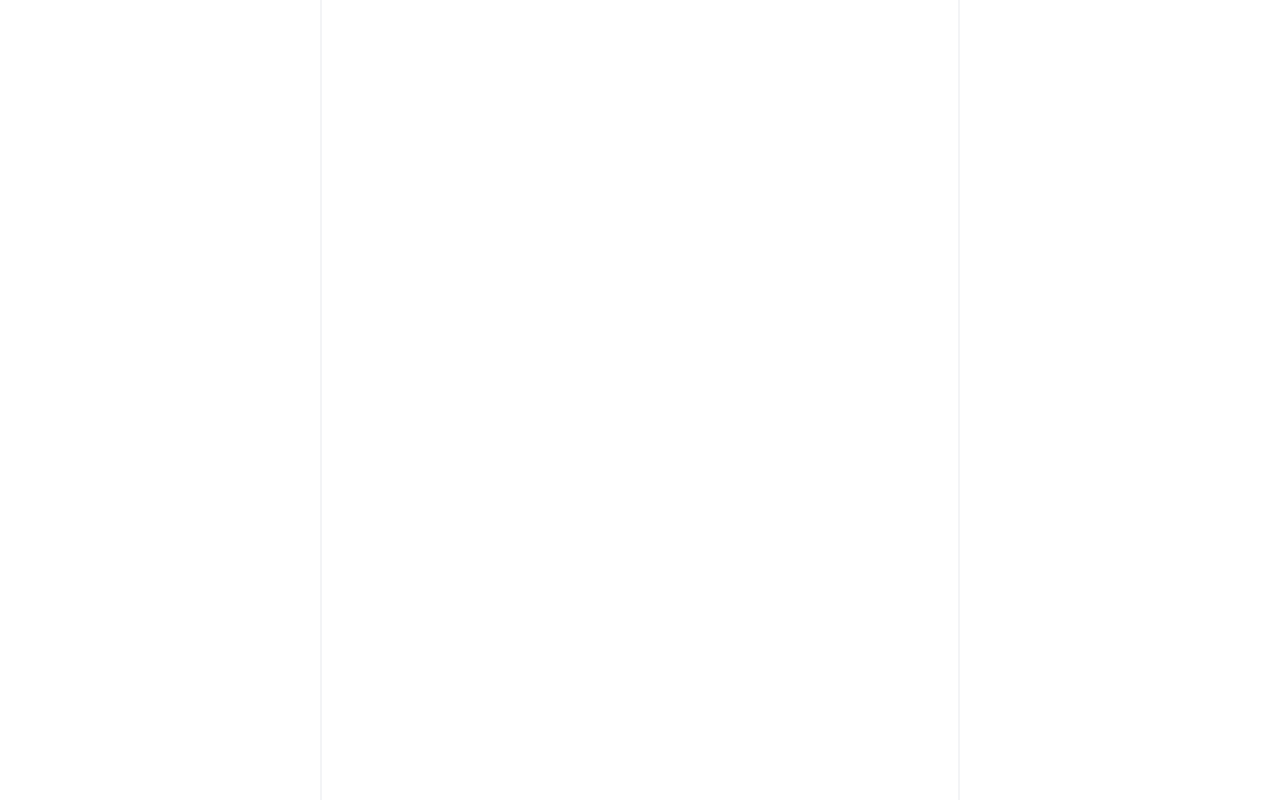
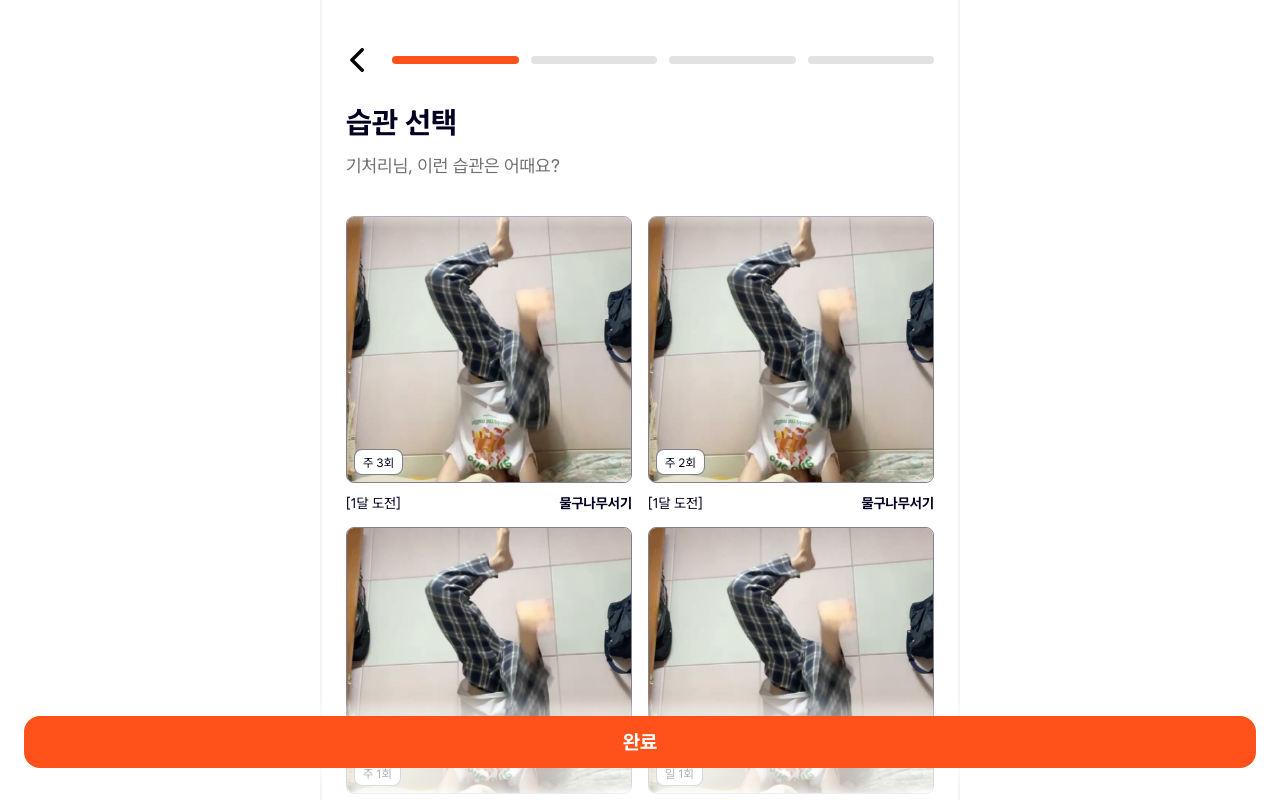
Before and after one commit to team-jangjak/chagok-fe, a React (Vite) app: page /createHabit in a window 1280 px wide. Before the commit this address had no page. Built offline with nearby package versions, Linux system fonts and the light colour scheme.

Commit message:
[CHA-130] feat: HabitPhotoCard 컴포넌트 제작 및 ProgressActionBar, PrimaryButton 수정 / 습관 생성 1페이지 제작

```diff
--- a/src/app/App.tsx
+++ b/src/app/App.tsx
@@ -7,6 +7,7 @@ import MainLayout from '@app/layouts/MainLayout';
 import HomePage from '@pages/main/HomePage';
 import HistoryPage from '@pages/main/HistoryPage';
 import MyPage from '@pages/main/MyPage';
+import CreateHabit from '@pages/createHabit/CreateHabit';
 
 // 모든 컴포넌트를 포함하는 최상단 컴포넌트
 function App() {
@@ -22,6 +23,8 @@ function App() {
           <Route path="history" element={<HistoryPage />} />
           <Route path="my" element={<MyPage />} />
         </Route>
+        {/* 습관 생성 페이지 */}
+        <Route path="createHabit" element={<CreateHabit />} />
       </Routes>
     </div>
   );
--- /dev/null
+++ b/src/features/createHabit/components/CreateHabitPage1.tsx
@@ -0,0 +1,42 @@
+/*
+	[습관 생성 페이지 1번째 페이지]
+	-> 기존에 서비스에서 다른 사람들이 생성해 놓은 템플릿
+		or 직접 습관 만들기를 선택할 수 있는 페이지
+*/
+import { habitPhotoCards } from '@features/mockdata';
+import HabitPhotoCard from '@shared/ui/HabitPhotoCard';
+
+function CreateHabitPage1() {
+  return (
+    <>
+      {/* 헤더 영역 */}
+      <div className="w-full mb-4 flex flex-col items-start justify-start gap-3">
+        <span className="text-3xl font-bold text-text">습관 선택</span>
+        <span className="text-lg font-normal text-darkgray">기처리님, 이런 습관은 어때요?</span>
+      </div>
+      {/* 카드 나열할 grid 레이아웃 - mask로 상단/하단 페이드 효과 적용 */}
+      <div
+        className="w-full flex-1 pb-24 pt-5 overflow-y-auto grid grid-cols-2 overflow-auto [&::-webkit-scrollbar]:hidden [-ms-overflow-style:none] [scrollbar-width:none] gap-4"
+        style={{
+          // 상단 페이드 효과 적용
+          maskImage:
+            'linear-gradient(to bottom, transparent 0%, black 32px, black calc(100% - 48px), transparent 100%)',
+          // 하단 페이드 효과 적용
+          WebkitMaskImage:
+            'linear-gradient(to bottom, transparent 0%, black 32px, black calc(100% - 48px), transparent 100%)',
+        }}
+      >
+        {habitPhotoCards.map((card) => (
+          <HabitPhotoCard
+            key={card.id}
+            frequency={card.frequency}
+            durationInfo={card.durationInfo}
+            habitTitle={card.habitTitle}
+          />
+        ))}
+      </div>
+    </>
+  );
+}
+
+export default CreateHabitPage1;
--- /dev/null
+++ b/src/features/mockdata.ts
@@ -0,0 +1,133 @@
+// 사진과 함께 템플릿 고르는 곳 등에서 사용하는 데이터
+export const habitPhotoCards = [
+  {
+    id: 1,
+    frequency: '주 3회',
+    durationInfo: '[1달 도전]',
+    habitTitle: '물구나무서기',
+  },
+  {
+    id: 2,
+    frequency: '주 2회',
+    durationInfo: '[1달 도전]',
+    habitTitle: '물구나무서기',
+  },
+  {
+    id: 3,
+    frequency: '주 1회',
+    durationInfo: '[1달 도전]',
+    habitTitle: '물구나무서기',
+  },
+  {
+    id: 4,
+    frequency: '일 1회',
+    durationInfo: '[1달 도전]',
+    habitTitle: '물구나무서기',
+  },
+  {
+    id: 5,
+    frequency: '주 3회',
+    durationInfo: '[1달 도전]',
+    habitTitle: '달리기 42km',
+  },
+  {
+    id: 6,
+    frequency: '주 3회',
+    durationInfo: '[1달 도전]',
+    habitTitle: '책 읽기',
+  },
+  {
+    id: 7,
+    frequency: '주 3회',
+    durationInfo: '[1달 도전]',
+    habitTitle: '마사지 받기',
+  },
+  {
+    id: 8,
+    frequency: '주 3회',
+    durationInfo: '[1달 도전]',
+    habitTitle: '헬스장 가기',
+  },
+  {
+    id: 9,
+    frequency: '주 3회',
+    durationInfo: '[1달 도전]',
+    habitTitle: '영어 공부',
+  },
+  {
+    id: 10,
+    frequency: '주 3회',
+    durationInfo: '[1달 도전]',
+    habitTitle: '코딩 공부',
+  },
+  {
+    id: 11,
+    frequency: '주 3회',
+    durationInfo: '[1달 도전]',
+    habitTitle: '운동 하기',
+  },
+  {
+    id: 12,
+    frequency: '주 3회',
+    durationInfo: '[1달 도전]',
+    habitTitle: '운동 하기',
+  },
+  {
+    id: 13,
+    frequency: '주 3회',
+    durationInfo: '[1달 도전]',
+    habitTitle: '운동 하기',
+  },
+  {
+    id: 14,
+    frequency: '주 3회',
+    durationInfo: '[1달 도전]',
+    habitTitle: '운동 하기',
+  },
+];
+
+// 메인화면에서 임시로 '액션 카드'에서 사용할 데이터
+export const actionInfoCards = [
+  {
+    id: 1,
+    name: '물구나무서기',
+    frequency: '주 3회',
+    progressData: 70,
+    isShouldIdentify: true,
+  },
+  {
+    id: 2,
+    name: '42.195km 달리기',
+    frequency: '주 1회',
+    progressData: 60,
+    isShouldIdentify: false,
+  },
+  {
+    id: 3,
+    name: '헬스장 가기',
+    frequency: '주 1회',
+    progressData: 50,
+    isShouldIdentify: false,
+  },
+  {
+    id: 4,
+    name: '마사지 받기',
+    frequency: '주 1회',
+    progressData: 40,
+    isShouldIdentify: false,
+  },
+  {
+    id: 5,
+    name: '책 읽기',
+    frequency: '주 1회',
+    progressData: 30,
+    isShouldIdentify: false,
+  },
+  {
+    id: 6,
+    name: '영어 공부',
+    frequency: '주 1회',
+    progressData: 20,
+    isShouldIdentify: false,
+  },
+];
--- /dev/null
+++ b/src/pages/createHabit/CreateHabit.tsx
@@ -0,0 +1,37 @@
+/*
+	습관 생성 페이지
+	-> 하위 컴포넌트들은 features/createHabit/components 폴더에 위치
+*/
+import ProgressActionBar from '@shared/ui/ProgressActionBar';
+import CreateHabitPage1 from '@features/createHabit/components/CreateHabitPage1';
+import PrimaryButton from '@shared/ui/PrimaryButton';
+
+function CreateHabit() {
+  const handleNext = () => {
+    console.log('next');
+  };
+  return (
+    <div className="w-full max-h-screen flex flex-col items-center justify-start px-6 pt-12 relative">
+      {/* 진행 상태 액션 바 */}
+      <ProgressActionBar totalSteps={4} currentStep={1} handlePrev={() => {}} />
+      {/* 습관 생성 페이지 1번째 페이지 */}
+      <CreateHabitPage1 />
+      <PrimaryButton
+        onClick={handleNext}
+        isEnabled={true}
+        className="w-[calc(100%-48px)] fixed bottom-8 shadow-[0_0_12px_12px_rgba(255,255,255,0.5)]"
+      >
+        완료
+      </PrimaryButton>
+      {/* <PrimaryButton
+        onClick={handleNext}
+        isEnabled={true}
+        className="shadow-[0_0_12px_12px_rgba(255,255,255,0.5)]"
+      >
+        완료
+      </PrimaryButton> */}
+    </div>
+  );
+}
+
+export default CreateHabit;
--- a/src/pages/main/HomePage.tsx
+++ b/src/pages/main/HomePage.tsx
@@ -4,53 +4,17 @@
 	현재 습관 진행 관리, 습관 생성/종료 등 메인 기능에 접근하는 페이지
 */
 import ActionInfoCard from '@features/main/components/ActionInfoCard';
+import { useNavigate } from 'react-router';
+import { actionInfoCards } from '@features/mockdata';
 
 function HomePage() {
   // 일시적인 mock data -> 나중에 실제 데이터로 대체 예정
-  const actionInfoCards = [
-    {
-      id: 1,
-      name: '물구나무서기',
-      frequency: '주 3회',
-      progressData: 70,
-      isShouldIdentify: true,
-    },
-    {
-      id: 2,
-      name: '42.195km 달리기',
-      frequency: '주 1회',
-      progressData: 60,
-      isShouldIdentify: false,
-    },
-    {
-      id: 3,
-      name: '헬스장 가기',
-      frequency: '주 1회',
-      progressData: 50,
-      isShouldIdentify: false,
-    },
-    {
-      id: 4,
-      name: '마사지 받기',
-      frequency: '주 1회',
-      progressData: 40,
-      isShouldIdentify: false,
-    },
-    {
-      id: 5,
-      name: '책 읽기',
-      frequency: '주 1회',
-      progressData: 30,
-      isShouldIdentify: false,
-    },
-    {
-      id: 6,
-      name: '영어 공부',
-      frequency: '주 1회',
-      progressData: 20,
-      isShouldIdentify: false,
-    },
-  ];
+  const navigate = useNavigate();
+
+  // '습관 추가하기' 버튼 클릭 시 습관 생성 페이지로 이동
+  const handleCreateHabit = () => {
+    navigate('/createHabit');
+  };
 
   return (
     <div className="min-h-screen h-full flex flex-col items-center justify-start px-6 pt-12 pb-24">
@@ -72,7 +36,10 @@ function HomePage() {
         />
       ))}
       {/* '습관 추가하기' 버튼 */}
-      <div className="w-full flex flex-col items-center justify-center py-3 mx-10 bg-primary rounded-2xl cursor-pointer">
+      <div
+        onClick={handleCreateHabit}
+        className="w-full flex flex-col items-center justify-center py-3 mx-10 bg-primary rounded-2xl cursor-pointer"
+      >
         <span className="text-white text-lg font-medium">습관 추가하기</span>
       </div>
     </div>
--- /dev/null
+++ b/src/shared/ui/HabitPhotoCard.tsx
@@ -0,0 +1,50 @@
+/*
+	그리드 레이아웃에서
+	'습관' 템플릿, 다른 사람들의 '습관'을 살펴볼 때 사용하는 카드 컴포넌트
+
+	[props 설명]
+	-> className: 컴포넌트에 적용할 커스텀 tailwind 스타일 클래스
+	-> frequency: 빈도수
+	-> durationInfo: 진행 기간 정보 (ex. '1달 도전' 등)
+	-> habitTitle: 습관 제목 (ex. '물구나무서기')
+	-> photoImgSrc: 습관 사진 이미지 소스
+*/
+import habitPhoto from '@assets/mockdata/handstand.png';
+
+interface HabitPhotoCardProps {
+  frequency: string;
+  durationInfo: string;
+  habitTitle: string;
+  photoImgSrc?: string;
+}
+
+function HabitPhotoCard({
+  frequency,
+  durationInfo,
+  habitTitle,
+  photoImgSrc = habitPhoto,
+}: HabitPhotoCardProps) {
+  return (
+    <div className="w-full h-full flex flex-col items-center justify-start gap-3 bg-white/0">
+      {/* 사진을 표현하는 상단 영역 */}
+      <div className="w-full h-auto relative">
+        <img
+          src={photoImgSrc}
+          alt="습관 사진"
+          className="w-full h-auto object-contain border border-foreground/50 rounded-md"
+        />
+        {/* 사진 위에 올라갈 빈도수 표시 영역 */}
+        <div className="absolute bottom-2 left-2 w-fit h-fit bg-white border border-foreground/50 rounded-md px-2">
+          <span className="text-xs text-foreground">{frequency}</span>
+        </div>
+      </div>
+      {/* 습관 정보를 글로 표현한 하단 영역 */}
+      <div className="w-full h-4 flex flex-row items-center justify-between bg-white/0">
+        <span className="text-sm text-foreground">{durationInfo}</span>
+        <span className="text-sm font-bold text-foreground">{habitTitle}</span>
+      </div>
+    </div>
+  );
+}
+
+export default HabitPhotoCard;
--- a/src/shared/ui/PrimaryButton.tsx
+++ b/src/shared/ui/PrimaryButton.tsx
@@ -23,7 +23,8 @@ function PrimaryButton({ className, children, isEnabled, onClick = () => {} }: P
       className={cn(
         // 해당 버튼의 기본 스타일 적용
         // 기본적으로 부모 컴포넌트의 하단에 고정되도록 sticky 속성을 추가
-        'sticky bottom-8 w-full py-3 flex items-center justify-center rounded-2xl text-xl transition-all duration-200',
+        // z-10 속성을 추가하여 다른 요소들보다 위에 표시되도록 설정
+        'sticky bottom-8 z-10 w-full py-3 flex items-center justify-center rounded-2xl text-xl transition-all duration-200',
 
         // 버튼 상태에 따른 스타일 적용
         isEnabled
--- a/src/shared/ui/ProgressActionBar.tsx
+++ b/src/shared/ui/ProgressActionBar.tsx
@@ -37,7 +37,7 @@ function ProgressActionBar({
               // 기본 디자인
               'w-full h-2 bg-gray rounded-2xl',
               // 현재 진행 단계보다 작은 경우 primary 색상으로 변경
-              index <= currentStep ? 'bg-primary' : 'bg-lightgray'
+              index + 1 <= currentStep ? 'bg-primary' : 'bg-lightgray'
             )}
           />
         ))}
```
Also changed, not shown: src/features/README.txt.
